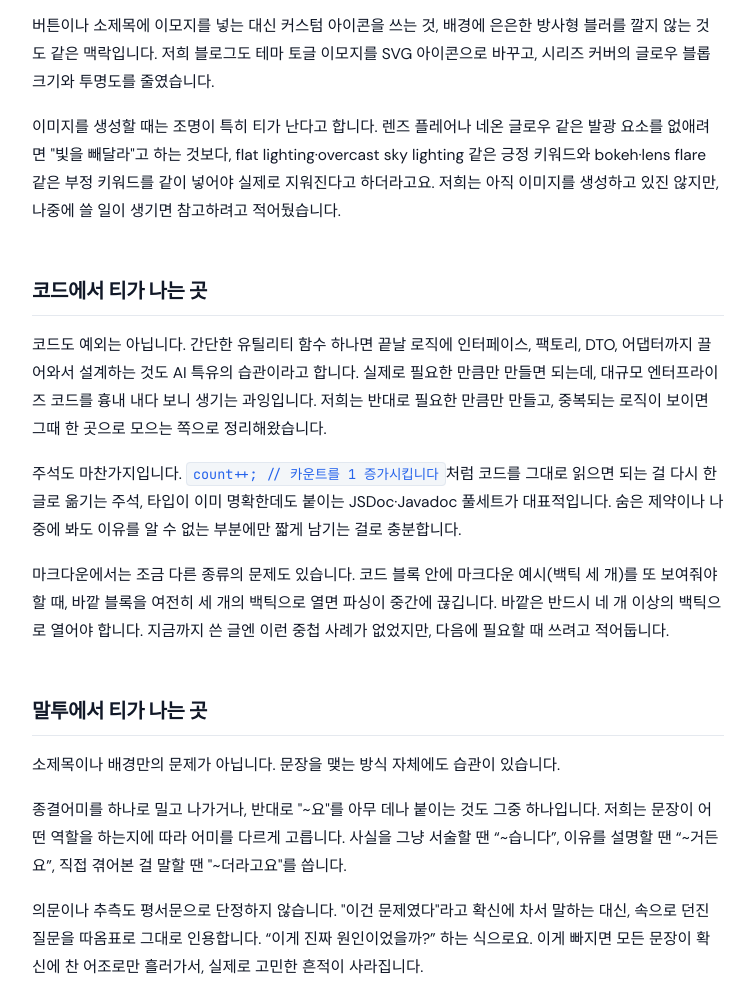
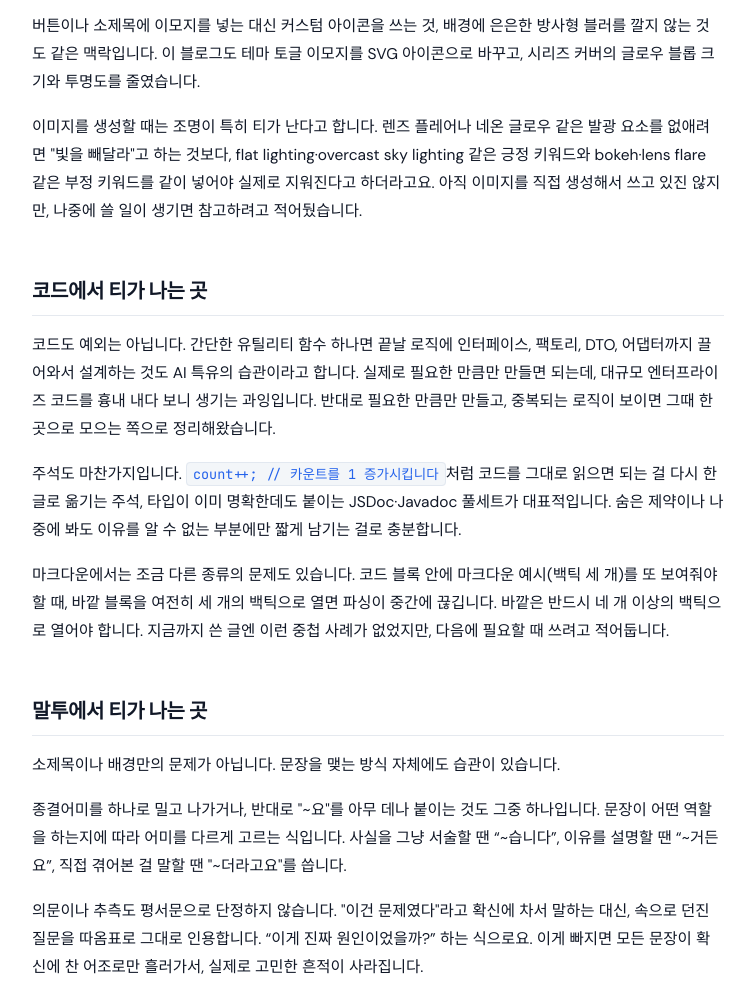
Before and after one commit to yskkkkkk/yskkkkkk.github.io, an Astro site: page /blog/2026-08-16-checked-before-adding-a-rule in a window 1280 px wide. Shown: the part 968-1953 px from the top of the page, without its empty margins (128-882 px from the left). Built offline with nearby package versions, Linux system fonts and the light colour scheme; Astro itself is replaced by a stand-in of ours.

Commit message:
docs: AI스러움을 줄이는 법 포스트 내 부자연스러운 복수형 화자(저희/우리) 표현 교정

```diff
--- a/src/content/blog/2026-08-16-checked-before-adding-a-rule.md
+++ b/src/content/blog/2026-08-16-checked-before-adding-a-rule.md
@@ -10,7 +10,7 @@ heroImage: ""
 
 글이든 그림이든 화면이든 마찬가지입니다. 어딘가 AI스럽다는 인상을 받는 순간 신뢰가 한 단계 내려가고, 만드는 사람도 자기 결과물에서 그 티가 나는 걸 원하지 않습니다. AI를 쓰는 것과 AI가 쓴 것처럼 보이는 것은 이제 완전히 다른 문제입니다.
 
-저도 최근에 블로그를 손보다가 비슷한 걸 느꼈습니다. 이모지로 꾸민 소제목이나 배경에 깔린 은은한 그라디언트 블롭 같은 게 전형적인 AI 생성 티였고, 이미 몇 군데는 고쳐뒀습니다. 그 김에 인터넷에서 정리된 자료를 하나 더 보고, 우리 블로그에 실제로 적용해본 것들을 남겨둡니다.
+저도 최근에 블로그를 손보다가 비슷한 걸 느꼈습니다. 이모지로 꾸민 소제목이나 배경에 깔린 은은한 그라디언트 블롭 같은 게 전형적인 AI 생성 티였고, 이미 몇 군데는 고쳐뒀습니다. 그 김에 인터넷에서 정리된 자료를 하나 더 보고, 이 블로그에 실제로 적용해본 것들을 남겨둡니다.
 
 ## 글에서 티가 나는 곳
 
@@ -22,13 +22,13 @@ heroImage: ""
 
 ## 화면에서 티가 나는 곳
 
-버튼이나 소제목에 이모지를 넣는 대신 커스텀 아이콘을 쓰는 것, 배경에 은은한 방사형 블러를 깔지 않는 것도 같은 맥락입니다. 저희 블로그도 테마 토글 이모지를 SVG 아이콘으로 바꾸고, 시리즈 커버의 글로우 블롭 크기와 투명도를 줄였습니다.
+버튼이나 소제목에 이모지를 넣는 대신 커스텀 아이콘을 쓰는 것, 배경에 은은한 방사형 블러를 깔지 않는 것도 같은 맥락입니다. 이 블로그도 테마 토글 이모지를 SVG 아이콘으로 바꾸고, 시리즈 커버의 글로우 블롭 크기와 투명도를 줄였습니다.
 
-이미지를 생성할 때는 조명이 특히 티가 난다고 합니다. 렌즈 플레어나 네온 글로우 같은 발광 요소를 없애려면 "빛을 빼달라"고 하는 것보다, flat lighting·overcast sky lighting 같은 긍정 키워드와 bokeh·lens flare 같은 부정 키워드를 같이 넣어야 실제로 지워진다고 하더라고요. 저희는 아직 이미지를 생성하고 있진 않지만, 나중에 쓸 일이 생기면 참고하려고 적어뒀습니다.
+이미지를 생성할 때는 조명이 특히 티가 난다고 합니다. 렌즈 플레어나 네온 글로우 같은 발광 요소를 없애려면 "빛을 빼달라"고 하는 것보다, flat lighting·overcast sky lighting 같은 긍정 키워드와 bokeh·lens flare 같은 부정 키워드를 같이 넣어야 실제로 지워진다고 하더라고요. 아직 이미지를 직접 생성해서 쓰고 있진 않지만, 나중에 쓸 일이 생기면 참고하려고 적어뒀습니다.
 
 ## 코드에서 티가 나는 곳
 
-코드도 예외는 아닙니다. 간단한 유틸리티 함수 하나면 끝날 로직에 인터페이스, 팩토리, DTO, 어댑터까지 끌어와서 설계하는 것도 AI 특유의 습관이라고 합니다. 실제로 필요한 만큼만 만들면 되는데, 대규모 엔터프라이즈 코드를 흉내 내다 보니 생기는 과잉입니다. 저희는 반대로 필요한 만큼만 만들고, 중복되는 로직이 보이면 그때 한 곳으로 모으는 쪽으로 정리해왔습니다.
+코드도 예외는 아닙니다. 간단한 유틸리티 함수 하나면 끝날 로직에 인터페이스, 팩토리, DTO, 어댑터까지 끌어와서 설계하는 것도 AI 특유의 습관이라고 합니다. 실제로 필요한 만큼만 만들면 되는데, 대규모 엔터프라이즈 코드를 흉내 내다 보니 생기는 과잉입니다. 반대로 필요한 만큼만 만들고, 중복되는 로직이 보이면 그때 한 곳으로 모으는 쪽으로 정리해왔습니다.
 
 주석도 마찬가지입니다. `count++; // 카운트를 1 증가시킵니다`처럼 코드를 그대로 읽으면 되는 걸 다시 한글로 옮기는 주석, 타입이 이미 명확한데도 붙이는 JSDoc·Javadoc 풀세트가 대표적입니다. 숨은 제약이나 나중에 봐도 이유를 알 수 없는 부분에만 짧게 남기는 걸로 충분합니다.
 
@@ -38,7 +38,7 @@ heroImage: ""
 
 소제목이나 배경만의 문제가 아닙니다. 문장을 맺는 방식 자체에도 습관이 있습니다.
 
-종결어미를 하나로 밀고 나가거나, 반대로 "~요"를 아무 데나 붙이는 것도 그중 하나입니다. 저희는 문장이 어떤 역할을 하는지에 따라 어미를 다르게 고릅니다. 사실을 그냥 서술할 땐 "~습니다", 이유를 설명할 땐 "~거든요", 직접 겪어본 걸 말할 땐 "~더라고요"를 씁니다.
+종결어미를 하나로 밀고 나가거나, 반대로 "~요"를 아무 데나 붙이는 것도 그중 하나입니다. 문장이 어떤 역할을 하는지에 따라 어미를 다르게 고르는 식입니다. 사실을 그냥 서술할 땐 "~습니다", 이유를 설명할 땐 "~거든요", 직접 겪어본 걸 말할 땐 "~더라고요"를 씁니다.
 
 의문이나 추측도 평서문으로 단정하지 않습니다. "이건 문제였다"라고 확신에 차서 말하는 대신, 속으로 던진 질문을 따옴표로 그대로 인용합니다. "이게 진짜 원인이었을까?" 하는 식으로요. 이게 빠지면 모든 문장이 확신에 찬 어조로만 흘러가서, 실제로 고민한 흔적이 사라집니다.
 
@@ -50,7 +50,7 @@ heroImage: ""
 
 여러 자료에서 확인한 AI 슬롭 요소는 이보다 훨씬 많았습니다. 그중 하나가 상투적인 표현 목록이었는데, "~의 향연", "~의 지평을 열다", "단순히 A가 아니라 B이다" 같은 것들이었습니다. 바로 금지 목록에 넣으려다 한 번 멈췄습니다.
 
-실제로 저희가 쓰고 있는 표현인지 먼저 확인하는 게 순서인 것 같아서, 최근 발행순 10편을 검색해봤습니다. 세 표현 모두 0건이었습니다. 안 쓰고 있는 표현을 규칙으로 금지하는 건 실효 없는 규칙만 늘리는 일이라, 이번엔 추가하지 않았습니다.
+실제로 글을 쓰면서 쓰고 있는 표현인지 먼저 확인하는 게 순서인 것 같아서, 최근 발행순 10편을 검색해봤습니다. 세 표현 모두 0건이었습니다. 안 쓰고 있는 표현을 규칙으로 금지하는 건 실효 없는 규칙만 늘리는 일이라, 이번엔 추가하지 않았습니다.
 
 지금 당장 문제가 되고 있지 않다면 후순위로 미뤄도 된다고 판단했습니다. 규칙을 무작정 늘리면 이 문서를 읽고 적용하는 데 드는 토큰도 그만큼 늘어나고, 정작 자주 걸리는 다른 규칙들이 여러 항목 사이에 묻혀 소홀해지기 쉽거든요.
 
```
